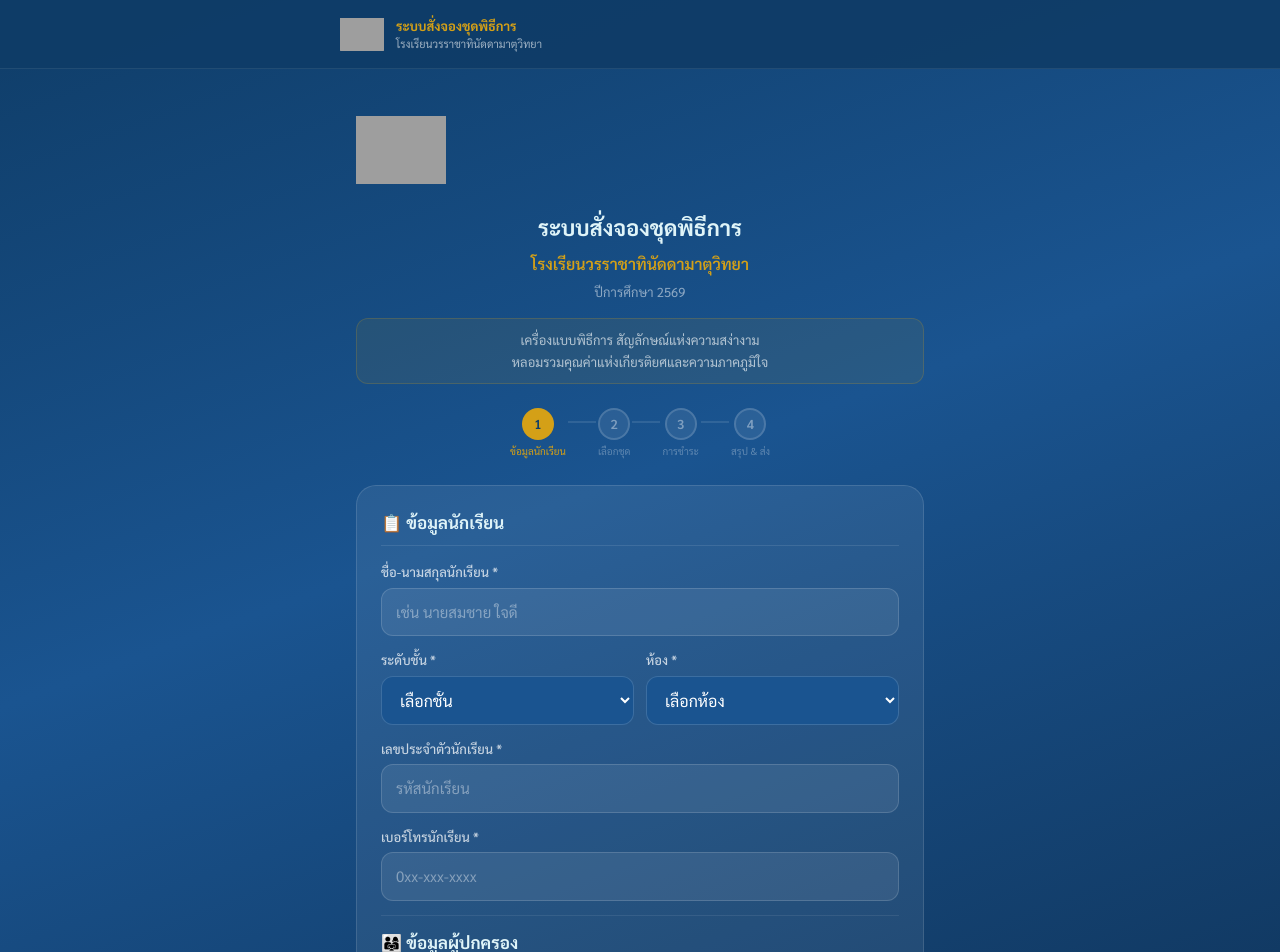
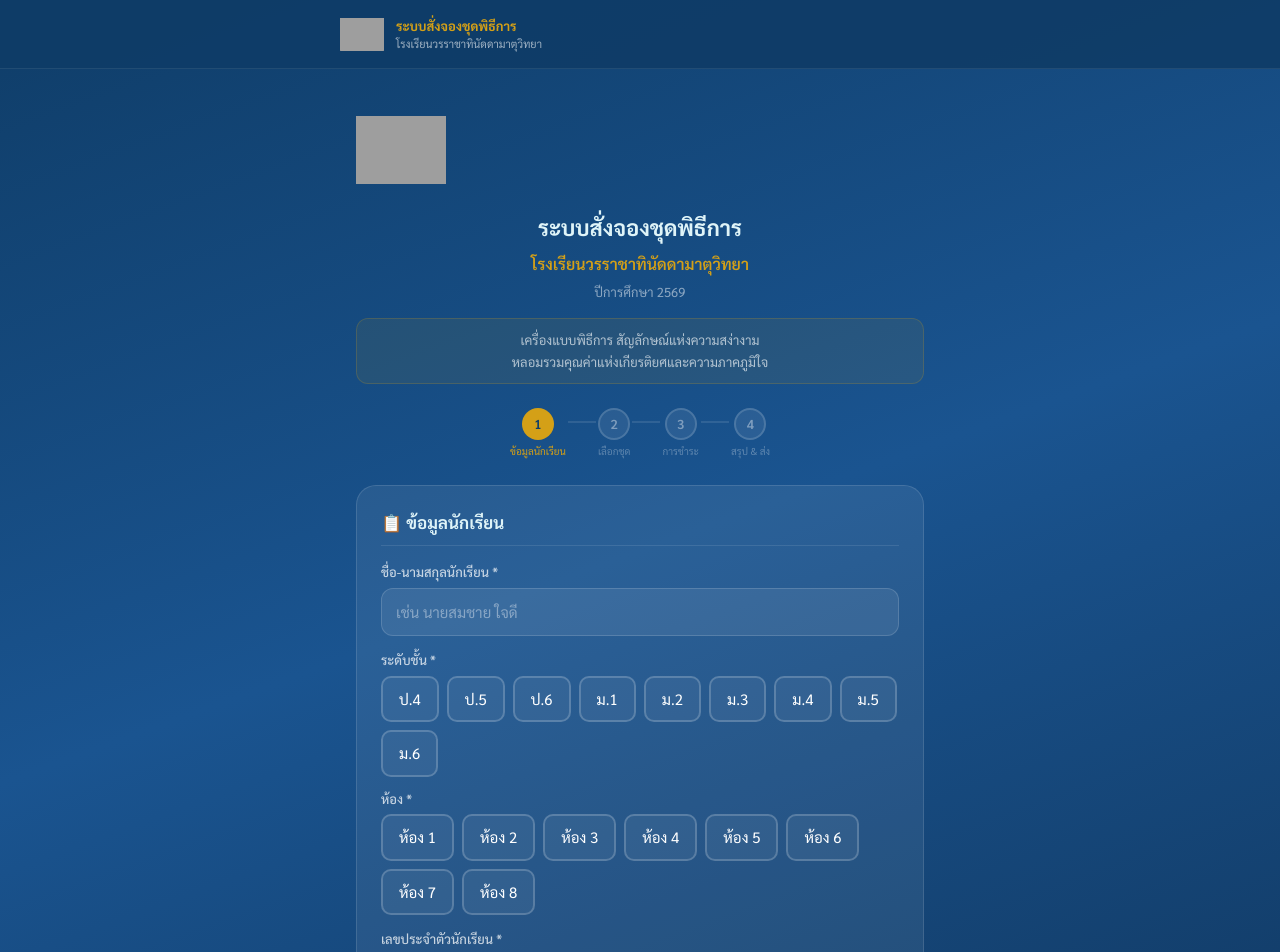
Before and after one commit to publicrelations-design/uniform-order, a Next.js app: page / in a window 1280 px wide. Shown: the top 952 px of the page. Built offline with nearby package versions, Linux system fonts and the light colour scheme; grey boxes are pictures that could not be loaded.

Commit message:
replace select with buttons

```diff
--- a/app/components/UniformOrderApp.jsx
+++ b/app/components/UniformOrderApp.jsx
@@ -209,24 +209,24 @@ export default function App() {
               <Field label="ชื่อ-นามสกุลนักเรียน *" error={errors.studentName}>
                 <input className={`inp ${errors.studentName?"err":""}`} placeholder="เช่น นายสมชาย ใจดี" value={form.studentName} onChange={e=>{set("studentName",e.target.value);clearErr("studentName")}} />
               </Field>
-              <div style={{display:"grid",gridTemplateColumns:"1fr 1fr",gap:12}}>
+              <div style={{display:"flex",flexDirection:"column",gap:12}}>
                 <Field label="ระดับชั้น *" error={errors.grade}>
-                  <select
-                    value={form.grade}
-                    onChange={e=>{set("grade",e.target.value);clearErr("grade")}}
-                    style={{...SEL_STYLE, borderColor: errors.grade ? "#ef4444" : "rgba(255,255,255,0.15)"}}>
-                    <option value="">เลือกชั้น</option>
-                    {GRADES.map(g=><option key={g} value={g}>{g}</option>)}
-                  </select>
+                  <div style={{display:"flex",flexWrap:"wrap",gap:8}}>
+                    {GRADES.map(g=>(
+                      <button key={g} type="button" onClick={()=>{set("grade",g);clearErr("grade")}} style={{padding:"10px 16px",borderRadius:10,border:`2px solid ${form.grade===g?"#D4A017":"rgba(255,255,255,0.2)"}`,background:form.grade===g?"rgba(212,160,23,0.2)":"rgba(255,255,255,0.05)",color:form.grade===g?"#D4A017":"#fff",fontFamily:"'Sarabun',sans-serif",fontSize:15,cursor:"pointer",fontWeight:form.grade===g?700:400}}>
+                        {g}
+                      </button>
+                    ))}
+                  </div>
                 </Field>
                 <Field label="ห้อง *" error={errors.room}>
-                  <select
-                    value={form.room}
-                    onChange={e=>{set("room",e.target.value);clearErr("room")}}
-                    style={{...SEL_STYLE, borderColor: errors.room ? "#ef4444" : "rgba(255,255,255,0.15)"}}>
-                    <option value="">เลือกห้อง</option>
-                    {ROOMS.map(r=><option key={r} value={r}>ห้อง {r}</option>)}
-                  </select>
+                  <div style={{display:"flex",flexWrap:"wrap",gap:8}}>
+                    {ROOMS.map(r=>(
+                      <button key={r} type="button" onClick={()=>{set("room",r);clearErr("room")}} style={{padding:"10px 16px",borderRadius:10,border:`2px solid ${form.room===r?"#D4A017":"rgba(255,255,255,0.2)"}`,background:form.room===r?"rgba(212,160,23,0.2)":"rgba(255,255,255,0.05)",color:form.room===r?"#D4A017":"#fff",fontFamily:"'Sarabun',sans-serif",fontSize:15,cursor:"pointer",fontWeight:form.room===r?700:400}}>
+                        ห้อง {r}
+                      </button>
+                    ))}
+                  </div>
                 </Field>
               </div>
               <Field label="เลขประจำตัวนักเรียน *" error={errors.studentId}>
```
